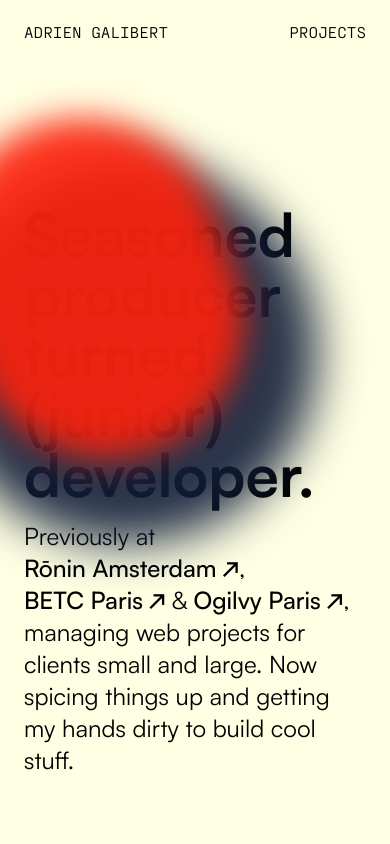
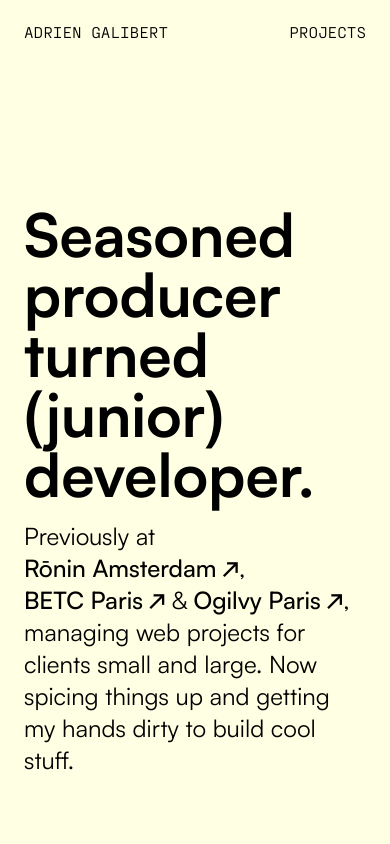
Before and after one commit to adrienglbrt/portfolio-2023, a Next.js app: page / in a window 390 px wide. Shown: the top 844 px of the page. Built offline with nearby package versions, Linux system fonts and the light colour scheme.

Commit message:
Disable blurry animated divs on smaller viewports

```diff
--- a/src/data/projects.json
+++ b/src/data/projects.json
@@ -48,7 +48,7 @@
         "slug": "bouygues-telecom",
         "title": "Bouygues Telecom",
         "client": "Bouygues Telecom",
-        "year": 2020,
+        "year": 2021,
         "role": "Project management",
         "description": "Set-up of the new design system.",
         "longDescription": "In 2021 Bouyguyes Telecom launched a new graphic identity, developed by BETC Paris. As part of this project, I was in charge of setting up the new digital design system, making sure to adapt and develop new components and layouts to update the client's digital touchpoints.",
--- a/src/pages/index.js
+++ b/src/pages/index.js
@@ -50,7 +50,7 @@ export default function Home() {
             <p className="pb-8 text-2xl md:text-4xl md:w-[80%]">Previously at <LinkExternal href="https://www.roninamsterdam.com/" format="large">Rōnin Amsterdam</LinkExternal>, <LinkExternal href="https://betc.com/" format="large">BETC Paris</LinkExternal> & <LinkExternal href="https://www.ogilvy.com/" format="large">Ogilvy Paris</LinkExternal>, managing web projects for clients small and large. Now spicing things up and getting my hands dirty to build cool stuff.</p>
             <div className='absolute right-8 top-24 lg:right-16 lg:top-10 xl:right-24 xl:bottom-60 xl:top-auto h-[400px] w-[400px]' ref={containerRef}>
               <motion.div
-                className="absolute bg-[rgba(17,29,57,0.9)] h-96 w-96 rounded-full blur-xl"
+                className="hidden lg:block absolute bg-[rgba(17,29,57,0.9)] h-96 w-96 rounded-full blur-xl"
                 style={{
                   x: useTransform(cursorX, (x) => {
                     const containerWidth = containerRef.current?.offsetWidth || 0;
@@ -67,7 +67,7 @@ export default function Home() {
                 }}
               />
               <motion.div
-                className="absolute bg-[rgba(255,34,12,0.9)] h-64 w-80 rounded-full blur-lg"
+                className="hidden lg:block absolute bg-[rgba(255,34,12,0.9)] h-64 w-80 rounded-full blur-lg"
                 animate={{
                   rotate: [0, 360],
                   scale: [1, 1.2, 1],
```
